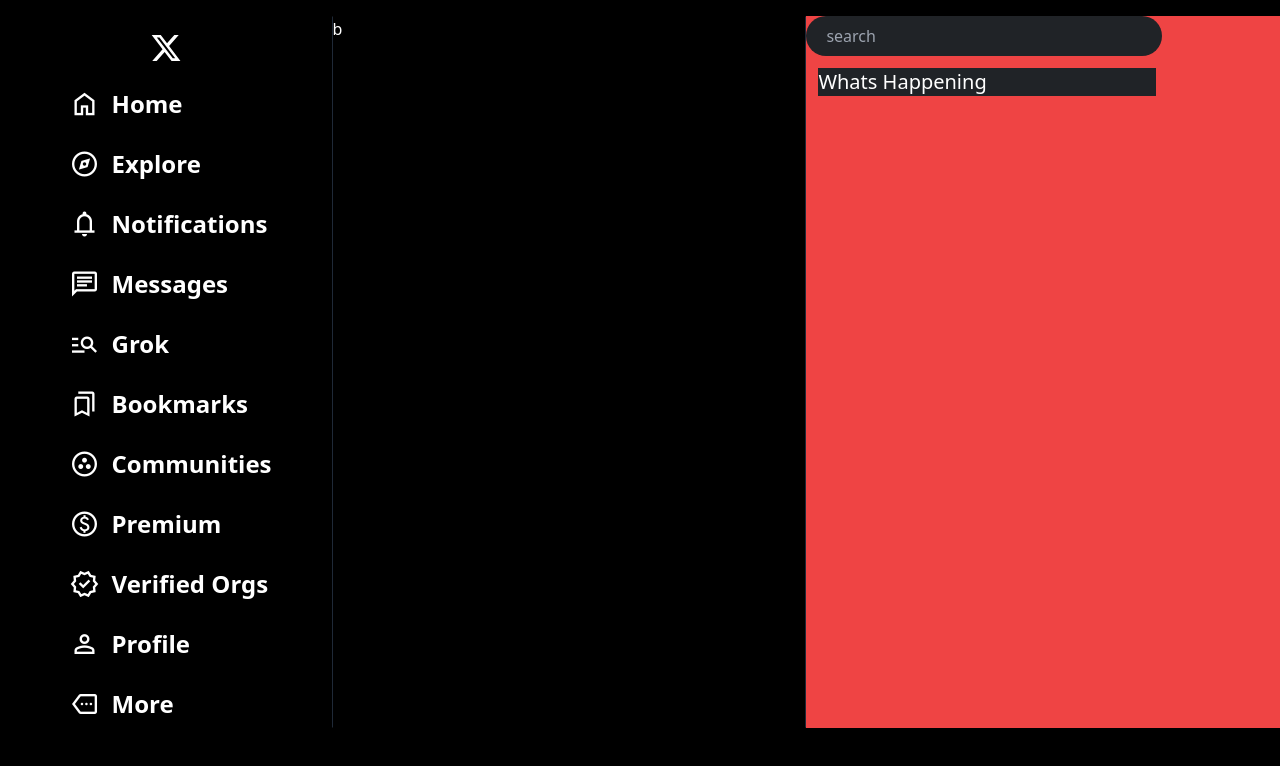
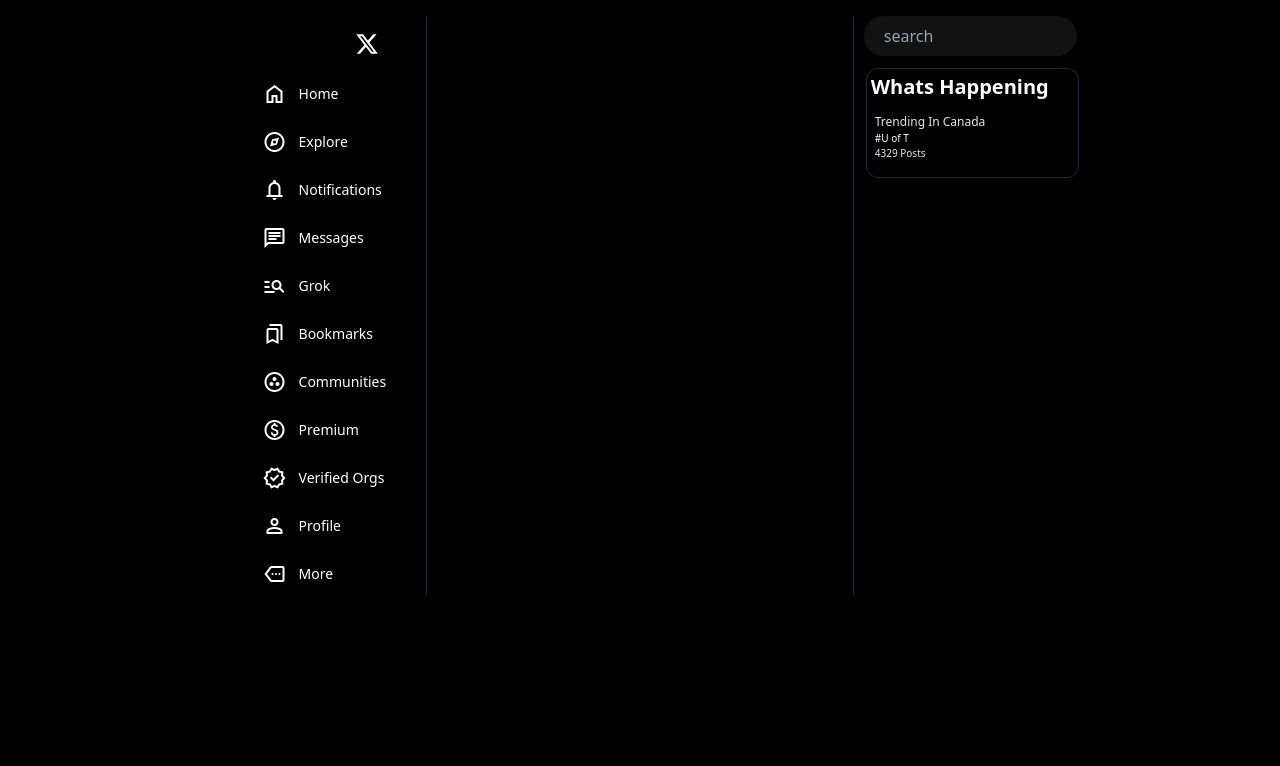
Before and after one commit to EpicNesh26/X-Clone, a website: page index.html in a window 1280 px wide. Drawn offline with nearby package versions, Linux system fonts and the light colour scheme.

Commit message:
Modified X Clone Frontend

```diff
--- a/index.html
+++ b/index.html
@@ -10,12 +10,12 @@
     <link rel="stylesheet" href="./css/output.css">
 </head>
 
-<body class="bg-black text-white">
+<body class="bg-black ">
     <div class="flex container mx-auto my-4">
-        <div class="first w-[70%]">
+        <div class="first w-full">
             <div class="logo invert my-4">
                 <svg viewBox="0 0 24 24" aria-hidden="true"
-                    class="w-8 m-auto r-4qtqp9 r-yyyyoo r-dnmrzs r-bnwqim r-lrvibr r-m6rgpd r-lrsllp r-1nao33i r-16y2uox r-8kz0gk">
+                    class="w-6 ml-[355px] r-4qtqp9 r-yyyyoo r-dnmrzs r-bnwqim r-lrvibr r-m6rgpd r-lrsllp r-1nao33i r-16y2uox r-8kz0gk">
                     <g>
                         <path
                             d="M18.244 2.25h3.308l-7.227 8.26 8.502 11.24H16.17l-5.214-6.817L4.99 21.75H1.68l7.73-8.835L1.254 2.25H8.08l4.713 6.231zm-1.161 17.52h1.833L7.084 4.126H5.117z">
@@ -23,31 +23,53 @@
                     </g>
                 </svg>
             </div>
-            <div class="sidebar flex justify-end font-bold">
+            <div class="sidebar flex justify-end text-white">
 
-                <ul class="flex flex-col text-2xl space-y-3  px-11">
-                    <li class="flex justify-start w-fit items-center px-4 py-[6px] gap-3 hover:bg-zinc-900 rounded-full  cursor-pointer"><span
-                            class="text-3xl material-symbols-outlined"> Home</span> Home</li>
-                    <li class="flex justify-start w-fit items-center px-4 py-[6px] gap-3 hover:bg-zinc-900 rounded-full xcursor-pointer "><span
-                            class="text-3xl material-symbols-outlined"> Explore</span> Explore</li>
-                    <li class="flex justify-start w-fit items-center px-4 py-[6px] gap-3 hover:bg-zinc-900 rounded-full xcursor-pointer "><span
-                            class="text-3xl material-symbols-outlined"> Notifications</span> Notifications</li>
-                    <li class="flex justify-start w-fit items-center px-4 py-[6px] gap-3 hover:bg-zinc-900 rounded-full xcursor-pointer "><span
-                            class="text-3xl material-symbols-outlined"> Message</span> Messages</li>
-                    <li class="flex justify-start w-fit items-center px-4 py-[6px] gap-3 hover:bg-zinc-900 rounded-full xcursor-pointer "><span
-                            class="text-3xl material-symbols-outlined"> manage_search</span> Grok</li>
-                    <li class="flex justify-start w-fit items-center px-4 py-[6px] gap-3 hover:bg-zinc-900 rounded-full xcursor-pointer "><span
-                            class="text-3xl material-symbols-outlined"> Bookmarks</span> Bookmarks</li>
-                    <li class="flex justify-start w-fit items-center px-4 py-[6px] gap-3 hover:bg-zinc-900 rounded-full xcursor-pointer "><span
-                            class="text-3xl material-symbols-outlined"> Communities</span> Communities</li>
-                    <li class="flex justify-start w-fit items-center px-4 py-[6px] gap-3 hover:bg-zinc-900 rounded-full xcursor-pointer "><span
-                            class="text-3xl material-symbols-outlined"> Paid</span> Premium</li>
-                    <li class="flex justify-start w-fit items-center px-4 py-[6px] gap-3 hover:bg-zinc-900 rounded-full xcursor-pointer "><span
-                            class="text-3xl material-symbols-outlined"> Verified</span> Verified Orgs</li>
-                    <li class="flex justify-start w-fit items-center px-4 py-[6px] gap-3 hover:bg-zinc-900 rounded-full xcursor-pointer "><span
-                            class="text-3xl material-symbols-outlined"> Person</span> Profile</li>
-                    <li class="flex justify-start w-fit items-center px-4 py-[6px] gap-3 hover:bg-zinc-900 rounded-full xcursor-pointer "><span
-                            class="text-3xl material-symbols-outlined"> More</span> More</li>
+                <ul class="flex flex-col text-sm space-y-1  px-6">
+                    <li
+                        class="flex justify-start w-fit items-center px-4 py-[6px] gap-3 hover:bg-zinc-900 rounded-full  cursor-pointer">
+                        <span class="text-2xl material-symbols-outlined"> Home</span> Home
+                    </li>
+                    <li
+                        class="flex justify-start w-fit items-center px-4 py-[6px] gap-3 hover:bg-zinc-900 rounded-full cursor-pointer ">
+                        <span class="text-2xl material-symbols-outlined"> Explore</span> Explore
+                    </li>
+                    <li
+                        class="flex justify-start w-fit items-center px-4 py-[6px] gap-3 hover:bg-zinc-900 rounded-full cursor-pointer ">
+                        <span class="text-2xl material-symbols-outlined"> Notifications</span> Notifications
+                    </li>
+                    <li
+                        class="flex justify-start w-fit items-center px-4 py-[6px] gap-3 hover:bg-zinc-900 rounded-full cursor-pointer ">
+                        <span class="text-2xl material-symbols-outlined"> Message</span> Messages
+                    </li>
+                    <li
+                        class="flex justify-start w-fit items-center px-4 py-[6px] gap-3 hover:bg-zinc-900 rounded-full cursor-pointer ">
+                        <span class="text-2xl material-symbols-outlined"> manage_search</span> Grok
+                    </li>
+                    <li
+                        class="flex justify-start w-fit items-center px-4 py-[6px] gap-3 hover:bg-zinc-900 rounded-full cursor-pointer ">
+                        <span class="text-2xl material-symbols-outlined"> Bookmarks</span> Bookmarks
+                    </li>
+                    <li
+                        class="flex justify-start w-fit items-center px-4 py-[6px] gap-3 hover:bg-zinc-900 rounded-full cursor-pointer ">
+                        <span class="text-2xl material-symbols-outlined"> Communities</span> Communities
+                    </li>
+                    <li
+                        class="flex justify-start w-fit items-center px-4 py-[6px] gap-3 hover:bg-zinc-900 rounded-full cursor-pointer ">
+                        <span class="text-2xl material-symbols-outlined"> Paid</span> Premium
+                    </li>
+                    <li
+                        class="flex justify-start w-fit items-center px-4 py-[6px] gap-3 hover:bg-zinc-900 rounded-full cursor-pointer ">
+                        <span class="text-2xl material-symbols-outlined"> Verified</span> Verified Orgs
+                    </li>
+                    <li
+                        class="flex justify-start w-fit items-center px-4 py-[6px] gap-3 hover:bg-zinc-900 rounded-full cursor-pointer ">
+                        <span class="text-2xl material-symbols-outlined"> Person</span> Profile
+                    </li>
+                    <li
+                        class="flex justify-start w-fit items-center px-4 py-[6px] gap-3 hover:bg-zinc-900 rounded-full cursor-pointer ">
+                        <span class="text-2xl material-symbols-outlined"> More</span> More
+                    </li>
 
                 </ul>
 
@@ -55,13 +77,18 @@
             </div>
         </div>
         <div class="second w-full border-[1px] border-x-gray-800 border-y-black">b</div>
-        <div class="third  w-full bg-red-500">
+        <div class="third  w-full text-white">
             <div class="search">
-                <input type="text" class="w-3/4 rounded-full bg-[#202327] text-white px-5 py-2" placeholder="search">
+                <input type="text" class="w-1/2 rounded-full bg-[#121212] text-white px-5 py-2 mx-[10px]" placeholder="search">
             </div>
 
-            <div class="whats m-3">
-                <h1 class="text-xl bg-[#202327] w-3/4">Whats Happening</h1>
+            <div class="whats m-3 px-0 bg-black border-[1px] border-gray-800 w-1/2 rounded-xl ">
+                <h1 class="text-xl font-bold py-1 px-1">Whats Happening</h1>
+                <div class="item my-2  p-2 pt-0 hover:bg-[#121212]  cursor-pointer">
+                    <div class="text-[12px] text-gray-200 ">Trending In Canada</div>
+                    <div class="text-[10px] font-normal ">#U of T</div>
+                    <div class="text-[10px] text-gray-200">4329 Posts</div>
+                </div>
             </div>
         </div>
     </div>
```
Also changed, not shown: css/output.css.
